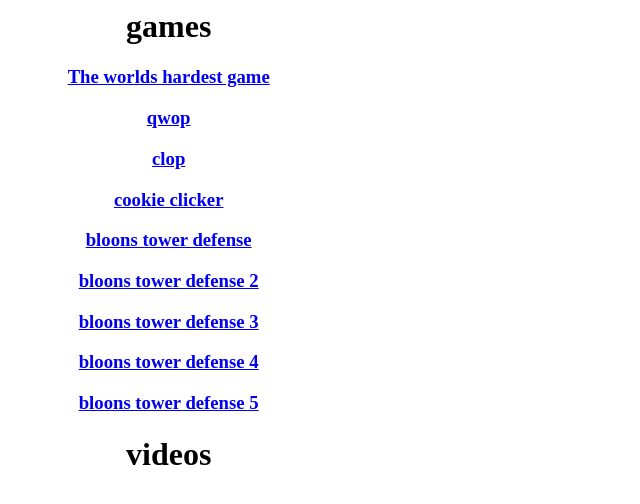
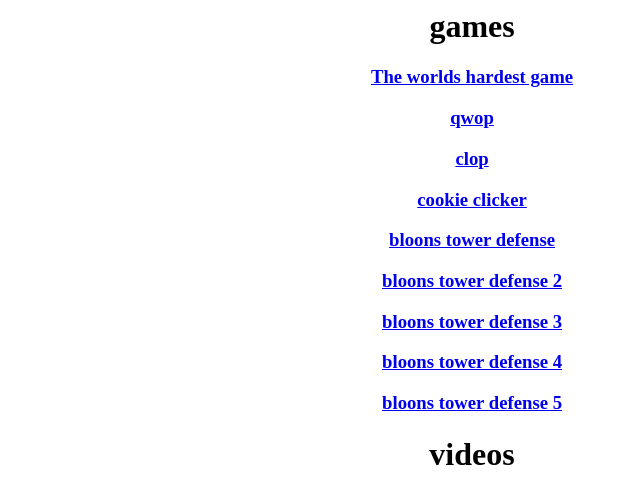
Before and after one commit to Fisher37566/fisher37566.github.io, a PHP site: page / in a window 1280 px wide. Shown: the top 504 px of the page, without its empty margins (149-789 px from the left). Run offline with PHP 8.4, Linux system fonts and the light colour scheme.

Commit message:
Update style.css

```diff
--- a/style.css
+++ b/style.css
@@ -5,6 +5,8 @@
   width: 49%;
   text-align:center;
   padding:0;
+  margin-left:24%;
+  margin-right:24%;
   }
 .videos {
   z-index:1;
@@ -13,4 +15,6 @@
   width: 49%;
   text-align:center;
   padding:0;
+  margin-left:24%;
+  margin-right:24%;
   }
```
